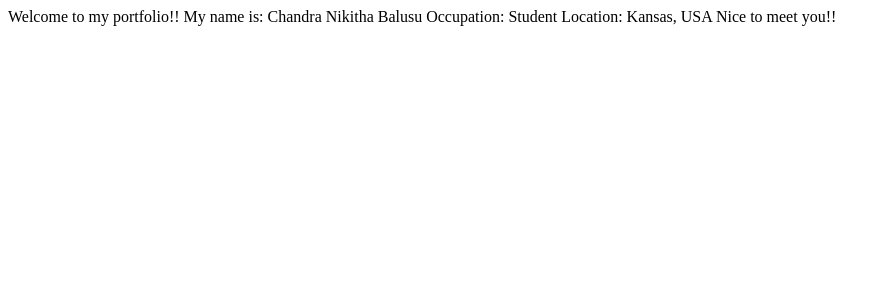
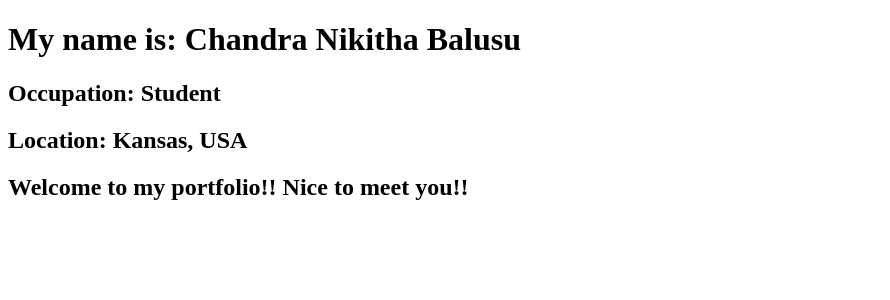
Before and after one commit to nikhithachowdarybalusu/portfolio3, an Angular app: page / in a window 1280 px wide. Shown: the top 300 px of the page, without its empty margins (0-890 px from the left). Built offline with nearby package versions, Linux system fonts and the light colour scheme.

Commit message:
Edited app.component.html

```diff
--- a/src/app/app.component.html
+++ b/src/app/app.component.html
@@ -1,5 +1,4 @@
-Welcome to my portfolio!!
-My name is: Chandra Nikitha Balusu
-Occupation: Student
-Location: Kansas, USA
-Nice to meet you!!
+<h1>My name is: Chandra Nikitha Balusu</h1>
+<h2>Occupation: Student</h2>
+<h2>Location: Kansas, USA</h2>
+<h2>Welcome to my portfolio!! Nice to meet you!!</h2>
```
